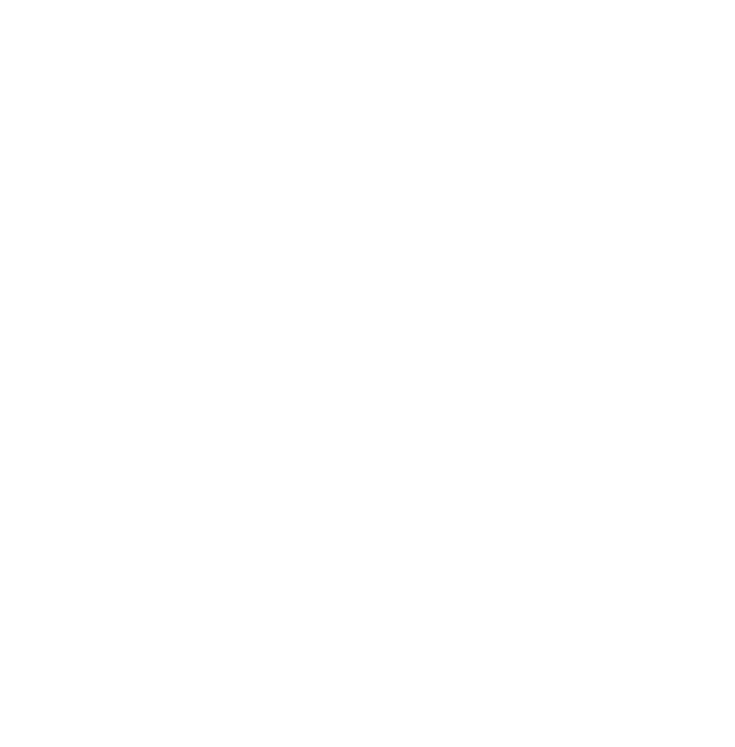
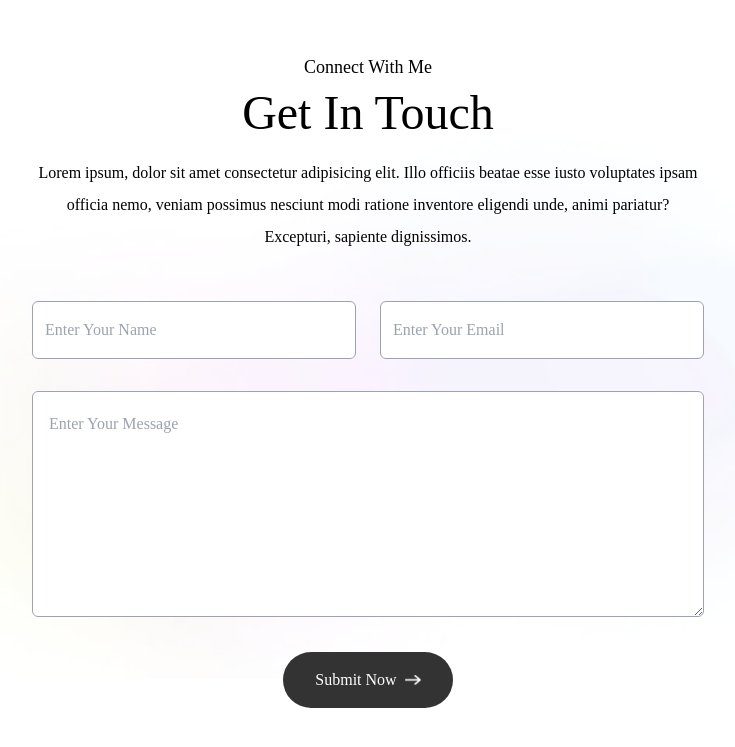
Before and after one commit to safwan72/Next-Portfolio-Project, a Next.js app: page / in a window 1280 px wide. Shown: the part 3048-3795 px from the top of the page, without its empty margins (272-1007 px from the left). Before the commit the page ends 3061 px from the top, so only its background shows below. Built offline with nearby package versions, Linux system fonts and the light colour scheme; a web font is replaced by a local one.

Commit message:
3.0 ContactPage Done

```diff
--- /dev/null
+++ b/app/components/Contacct.jsx
@@ -0,0 +1,62 @@
+import React from 'react'
+import Image from "next/image";
+import { assets } from '@/assets/assets';
+const Contacct = () => {
+
+  const [result, setResult] = React.useState("");
+
+  const onSubmit = async (event) => {
+    event.preventDefault();
+    setResult("Sending....");
+    const formData = new FormData(event.target);
+
+    formData.append("access_key", "d2f1a738-897e-4c5c-b63b-50c98b861118");
+
+    const response = await fetch("https://api.web3forms.com/submit", {
+      method: "POST",
+      body: formData
+    });
+
+    const data = await response.json();
+
+    if (data.success) {
+      setResult("Form Submitted Successfully");
+      event.target.reset();
+    } else {
+      console.log("Error", data);
+      setResult(data.message);
+    }
+  };
+
+
+
+  return (
+    <div id="contact" className={`w-full px-[12%] py-10 scroll-mt-20 bg-[url("/footer-bg-color.png")] bg-no-repeat bg-center bg-[length:90%_auto]`}>
+      <h4 className="text-center mb-2 text-lg font-Ovo">Connect With Me</h4>
+      <h2 className="text-center text-5xl font-Ovo">Get In Touch</h2>
+      <p className="text-center max-w-2xl mx-auto mt-5 mb-12 font-Ovo">
+        Lorem ipsum, dolor sit amet consectetur adipisicing elit. Illo officiis
+        beatae esse iusto voluptates ipsam officia nemo, veniam possimus
+        nesciunt modi ratione inventore eligendi unde, animi pariatur?
+        Excepturi, sapiente dignissimos.
+      </p>
+
+
+      <form className="max-w-2xl mx-auto" onSubmit={onSubmit}>
+        <div className='grid grid-cols-auto gap-6 mt-10 mb-8'>
+            <input type="text" placeholder='Enter Your Name' required name="name" id="" className='flex-1 p-3 outline-none border-[0.5px] border-gray-400 rounded-md bg-white'/>
+            <input type="email" placeholder='Enter Your Email' required name="email" id="" className='flex-1 p-3 outline-none border-[0.5px] border-gray-400 rounded-md bg-white'/>
+        </div>
+        <textarea rows='6' placeholder='Enter Your Message' name='message' required className='w-full p-4 outline-none border-[0.5px] border-gray-400 rounded-md bg-white mb-6'></textarea>
+
+        <button type="submit" className='py-3 px-8 w-max flex items-center justify-between gap-2 bg-black/80 text-white rounded-full mx-auto hover:bg-black duration-700'>Submit Now
+<Image src={assets?.right_arrow_white} alt='' className='w-4'/>
+
+      </button>
+      <p className='mt-4'>{result}</p>
+      </form>
+    </div>
+  )
+}
+
+export default Contacct
--- a/app/page.js
+++ b/app/page.js
@@ -1,5 +1,6 @@
 'use client'
 import About from "./components/About";
+import Contacct from "./components/Contacct";
 import Header from "./components/Header";
 import Navbar from "./components/Navbar";
 import Services from "./components/Services";
@@ -13,6 +14,7 @@
     <About/>
     <Services/>
     <Work/>
+    <Contacct/>
     </>
   );
 }
```
